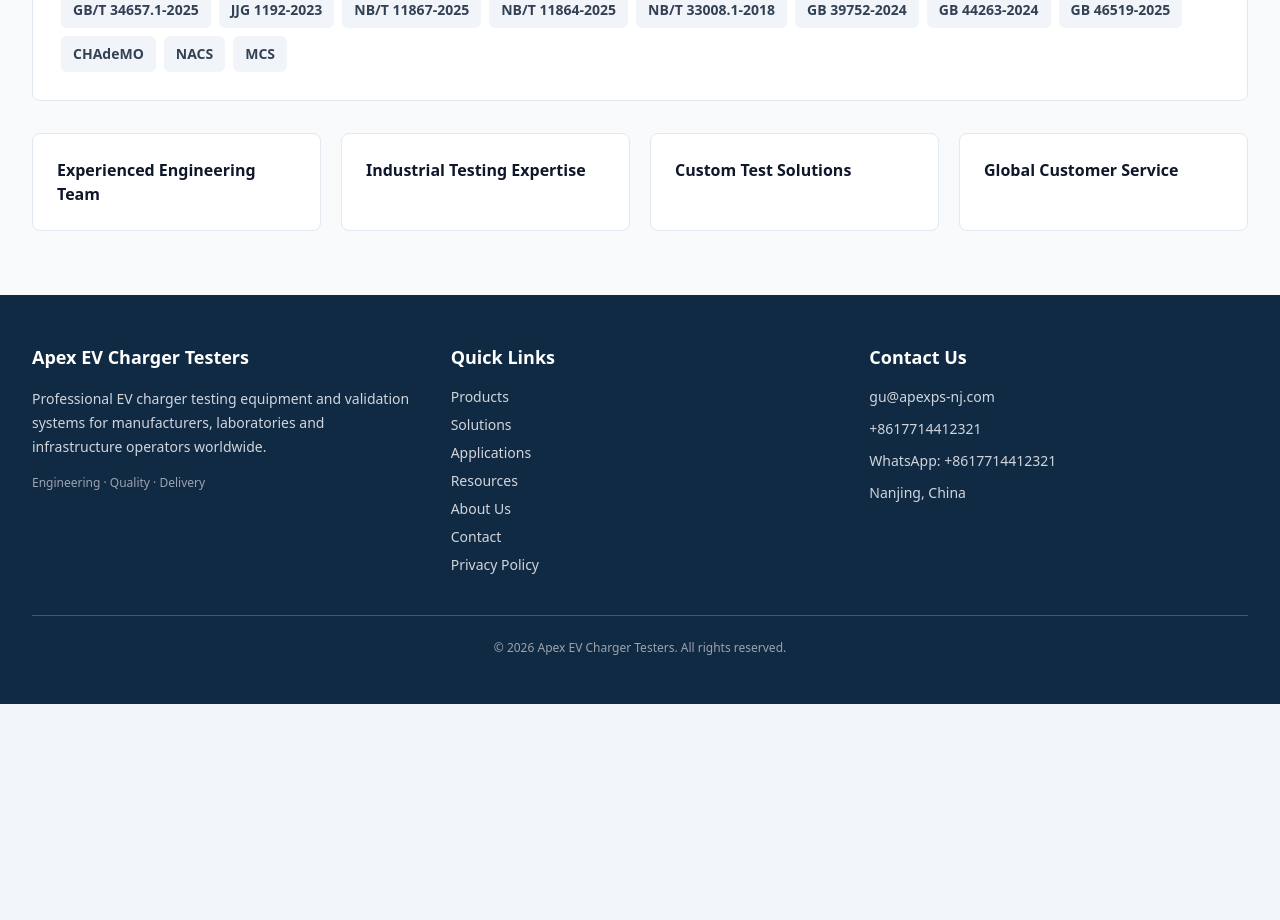
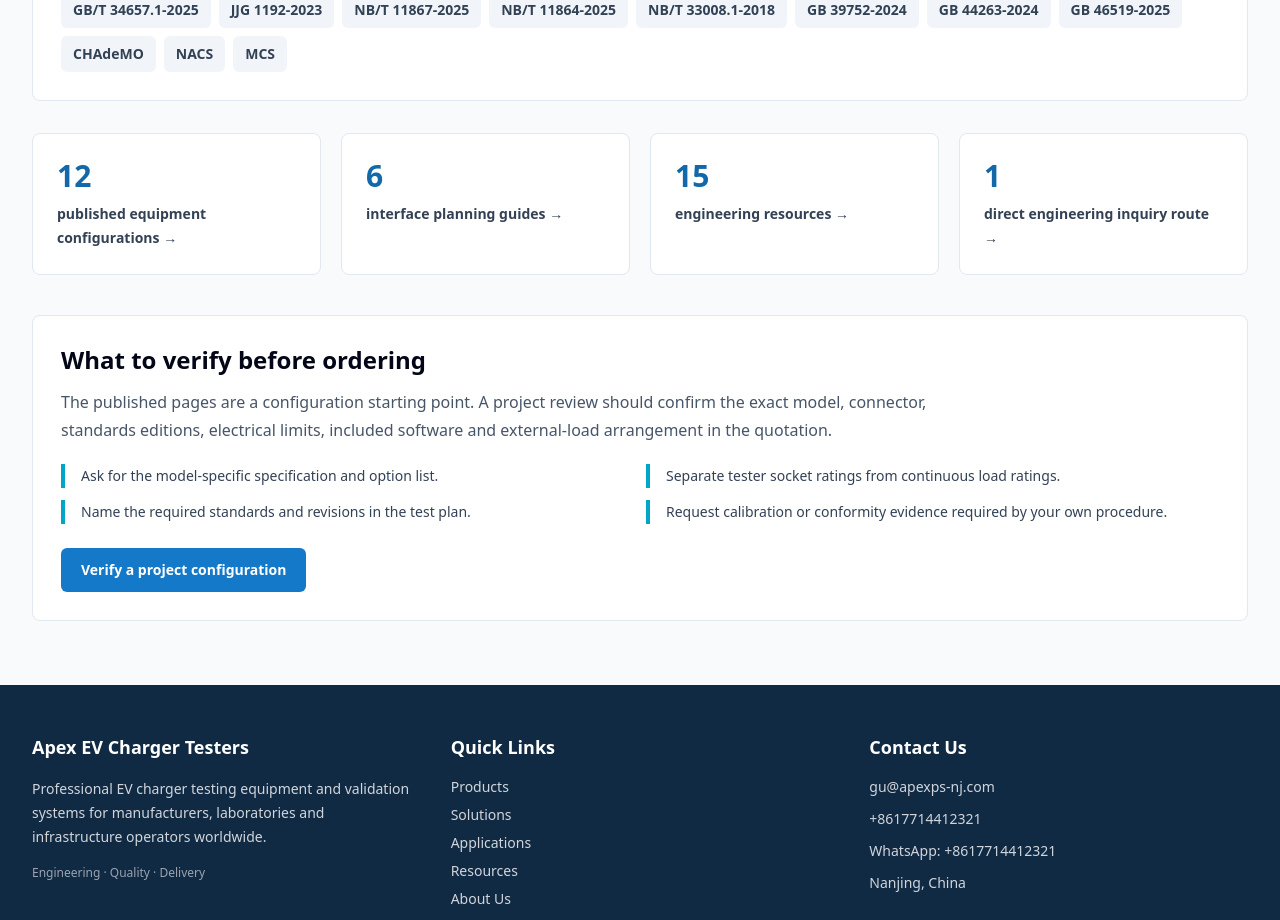
Before and after one commit to apexevtech/apexevtech-website, a Next.js app: page /about in a window 1280 px wide. Shown: the part 1760-2680 px from the top of the page. Before the commit the page ends 2464 px from the top, so only its background shows below. Built offline with nearby package versions, Linux system fonts and the light colour scheme; no server answers.

Commit message:
seo: strengthen verifiable company evidence

```diff
--- a/app/about/page.tsx
+++ b/app/about/page.tsx
@@ -1,8 +1,11 @@
 import type { Metadata } from "next";
 import Image from "next/image";
+import Link from "next/link";
 import { PageHero } from "@/components/PageHero";
 import { SectionHeading } from "@/components/SectionHeading";
-import { company } from "@/data/site";
+import { company, products } from "@/data/site";
+import { interfaceTopics } from "@/data/interface-topics";
+import { resources } from "@/lib/resources/catalog";
 import { buildPageMetadata } from "@/lib/seo/page-metadata";
 
 export const metadata: Metadata = buildPageMetadata({
@@ -11,11 +14,11 @@
   path: "/about",
 });
 
-const advantages = [
-  "Experienced Engineering Team",
-  "Industrial Testing Expertise",
-  "Custom Test Solutions",
-  "Global Customer Service",
+const evidenceLinks = [
+  { value: products.length, label: "published equipment configurations", href: "/products" },
+  { value: interfaceTopics.length, label: "interface planning guides", href: "/interfaces" },
+  { value: resources.length, label: "engineering resources", href: "/resources" },
+  { value: 1, label: "direct engineering inquiry route", href: "/contact#inquiry-form" },
 ];
 
 const supportedProtocols = [
@@ -117,11 +120,23 @@
             </div>
           </div>
           <div className="mt-8 grid gap-5 md:grid-cols-4">
-            {advantages.map((item) => (
-              <div key={item} className="rounded-lg border border-slate-200 bg-white p-6 font-black text-slate-900">
-                {item}
-              </div>
+            {evidenceLinks.map((item) => (
+              <Link key={item.label} href={item.href} className="rounded-lg border border-slate-200 bg-white p-6 transition hover:border-[#1479c9]">
+                <span className="block text-3xl font-black text-[#1268a8]">{item.value}</span>
+                <span className="mt-2 block text-sm font-bold leading-6 text-slate-700">{item.label} →</span>
+              </Link>
             ))}
+          </div>
+          <div className="mt-10 rounded-lg border border-slate-200 bg-white p-7">
+            <h3 className="text-2xl font-black text-slate-950">What to verify before ordering</h3>
+            <p className="mt-3 max-w-4xl leading-7 text-slate-600">The published pages are a configuration starting point. A project review should confirm the exact model, connector, standards editions, electrical limits, included software and external-load arrangement in the quotation.</p>
+            <ul className="mt-5 grid gap-3 text-sm leading-6 text-slate-700 md:grid-cols-2">
+              <li className="border-l-4 border-[#00a6c7] pl-4">Ask for the model-specific specification and option list.</li>
+              <li className="border-l-4 border-[#00a6c7] pl-4">Separate tester socket ratings from continuous load ratings.</li>
+              <li className="border-l-4 border-[#00a6c7] pl-4">Name the required standards and revisions in the test plan.</li>
+              <li className="border-l-4 border-[#00a6c7] pl-4">Request calibration or conformity evidence required by your own procedure.</li>
+            </ul>
+            <Link href="/contact#inquiry-form" className="mt-6 inline-flex rounded-md bg-[#1479c9] px-5 py-3 text-sm font-black text-white hover:bg-[#0f5f9f]">Verify a project configuration</Link>
           </div>
         </div>
       </section>
--- a/lib/seo/structured-data.ts
+++ b/lib/seo/structured-data.ts
@@ -10,8 +10,16 @@
       name: company.name,
       alternateName: company.brand,
       url: siteUrl,
+      logo: new URL("/assets/apex-logo.webp", siteUrl).toString(),
       email: company.email,
       telephone: company.phone,
+      contactPoint: {
+        "@type": "ContactPoint",
+        contactType: "sales and technical inquiries",
+        email: company.email,
+        telephone: company.phone,
+        availableLanguage: ["English", "Chinese"],
+      },
       ...(getVerifiedSameAs().length ? { sameAs: getVerifiedSameAs() } : {}),
       address: {
         "@type": "PostalAddress",
```
Also changed, not shown: 2 other files (tests, documents, lock files or other folders).
